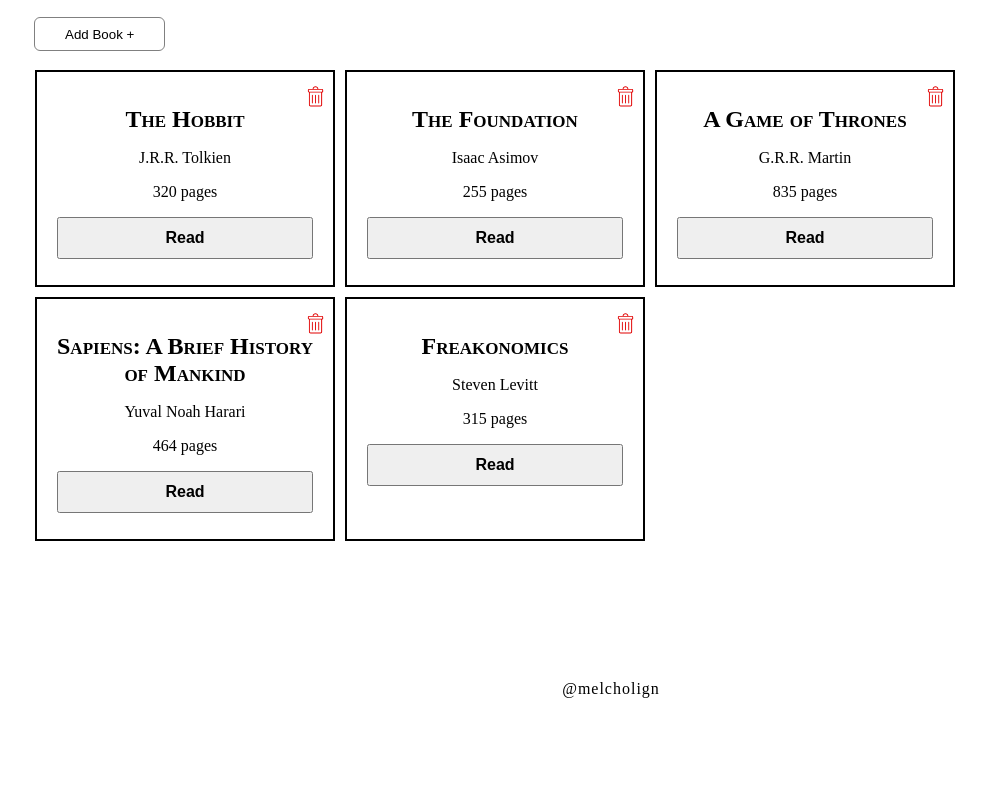
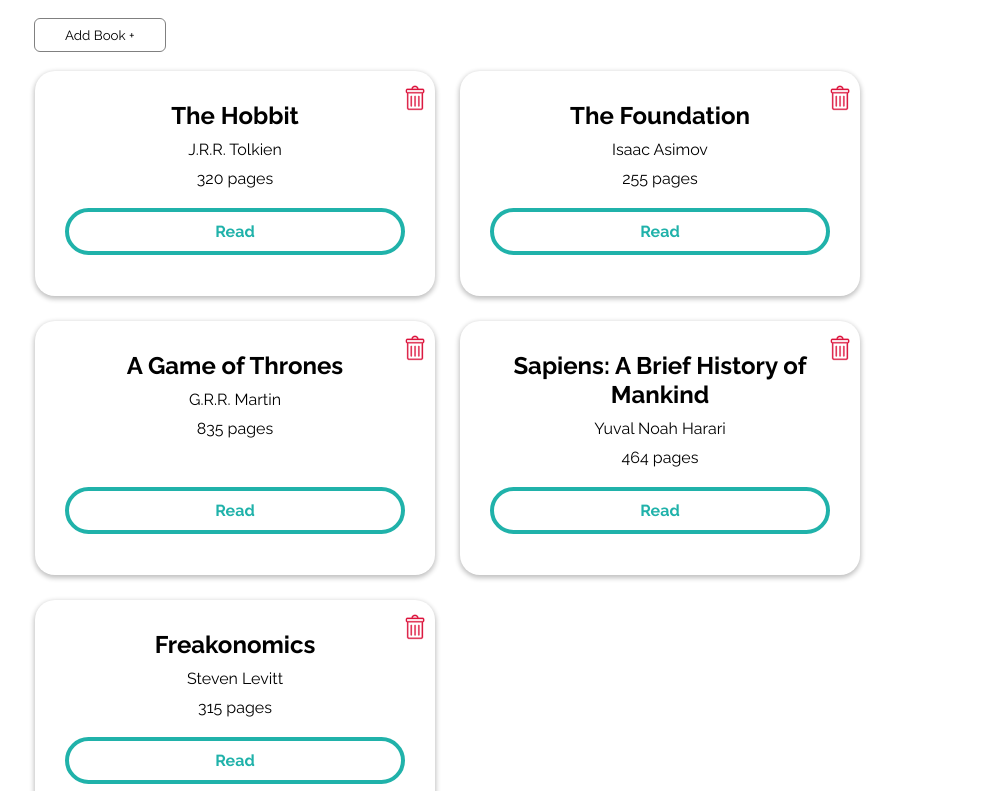
Before and after one commit to melcholign/MyLib, a plain HTML site: page index.html in a window 1280 px wide. Shown: the part 82-873 px from the top of the page, without its empty margins (29-1015 px from the left). Before the commit the page ends 800 px from the top, so only its background shows below. Drawn offline with Linux system fonts and the light colour scheme.

Commit message:
Change font and card styles

```diff
--- a/index.html
+++ b/index.html
@@ -5,13 +5,17 @@
     <meta charset="UTF-8">
     <meta name="viewport" content="width=device-width, initial-scale=1.0">
     <title>MyLib</title>
+    <link rel="preconnect" href="https://fonts.googleapis.com">
+    <link rel="preconnect" href="https://fonts.gstatic.com" crossorigin>
+    <link href="https://fonts.googleapis.com/css2?family=Raleway:ital,wght@0,100..900;1,100..900&display=swap"
+        rel="stylesheet">
     <link rel="stylesheet" href="./styles.css">
     <script src="script.js" defer></script>
 </head>
 
 <body>
     <header>
-        <h1>MyLib</h1>
+        <h1>-- MyLib --</h1>
     </header>
     <main>
         <dialog class="add-book">
@@ -23,21 +27,8 @@
                 <p><button>Add</button></p>
             </form>
         </dialog>
-        <button class="add-book">Add Book +</button>
+        <button class="add-book">Add Book <span>+</span></button>
         <div class="card-container">
-            <!-- <div class="card">
-                <button class="delete">
-                    <svg xmlns="http://www.w3.org/2000/svg" xmlns:xlink="http://www.w3.org/1999/xlink" version="1.1"
-                        x="0px" y="0px" viewBox="0 0 100 100" enable-background="new 0 0 100 100" xml:space="preserve">
-                        <path
-                            d="M75.7,19.5H61.6C60.7,13.8,55.9,9.4,50,9.4c-5.9,0-10.8,4.4-11.6,10.1H24.5c-2.7,0-4.9,2.2-4.9,4.9v5c0,2.5,1.8,4.5,4.2,4.8  v48.8c0,3.6,2.9,6.5,6.5,6.5h39.7c3.6,0,6.5-2.9,6.5-6.5V34.3c2.4-0.4,4.2-2.4,4.2-4.8v-5C80.6,21.7,78.4,19.5,75.7,19.5z M50,13.1  c3.9,0,7.1,2.7,7.8,6.4H42.1C42.9,15.9,46.1,13.1,50,13.1z M72.7,83.1c0,1.5-1.2,2.8-2.8,2.8H30.2c-1.5,0-2.8-1.2-2.8-2.8V34.4h45.2  V83.1z M76.9,29.4c0,0.7-0.5,1.2-1.2,1.2H24.5c-0.7,0-1.2-0.5-1.2-1.2v-5c0-0.7,0.5-1.2,1.2-1.2h51.1c0.7,0,1.2,0.5,1.2,1.2V29.4z   M35.7,76.3V44.7c0-1,0.8-1.8,1.8-1.8c1,0,1.8,0.8,1.8,1.8v31.6c0,1-0.8,1.8-1.8,1.8C36.5,78.2,35.7,77.3,35.7,76.3z M48.4,76.3  V44.7c0-1,0.8-1.8,1.8-1.8c1,0,1.8,0.8,1.8,1.8v31.6c0,1-0.8,1.8-1.8,1.8C49.2,78.2,48.4,77.3,48.4,76.3z M61.1,76.3V44.7  c0-1,0.8-1.8,1.8-1.8c1,0,1.8,0.8,1.8,1.8v31.6c0,1-0.8,1.8-1.8,1.8C62,78.2,61.1,77.3,61.1,76.3z" />
-                    </svg>
-                </button>
-                <p class="book-title">Some Book</p>
-                <p class="book-author">Some Author</p>
-                <p class="book-pages">1000</p>
-                <p class="book-read"><button>Read</button></p>
-            </div> -->
         </div>
     </main>
     <footer>
--- a/script.js
+++ b/script.js
@@ -81,9 +81,11 @@ function createBookCard(book) {
     readButton.addEventListener('click', () => {
         if(readButton.textContent === 'Read') {
             readButton.textContent = 'Unread';
+            readP.classList.add('unread');
             myLibrary[cardDiv.getAttribute('data-index')].read = true;
         } else {
             readButton.textContent = 'Read';
+            readP.classList.remove('unread')
             myLibrary[cardDiv.getAttribute('data-index')].read = false;
         }
     })
--- a/styles.css
+++ b/styles.css
@@ -1,3 +1,7 @@
+body, button {
+    font-family: "Raleway", sans-serif;
+}
+
 body {
     margin: 0px;
     min-height: 100vh;
@@ -14,7 +18,6 @@ body>header>h1 {
     font-size: 3rem;
     font-weight: bold;
     text-align: center;
-    font-variant: small-caps;
     letter-spacing: 1px;
 }
 
@@ -38,9 +41,9 @@ body>main {
 .card-container {
     margin-top: 20px;
     display: grid;
-    grid-template-columns: repeat(auto-fit, minmax(200px, 300px));
+    grid-template-columns: repeat(auto-fit, minmax(200px, 400px));
     grid-auto-rows: max-content;
-    gap: 10px;
+    gap: 25px;
 }
 
 button.add-book {
@@ -93,20 +96,31 @@ form.add-book button {
 
 .card {
     position: relative;
-    border: 2px solid black;
+    border-radius: 20px;
+    box-shadow: 0px 2px 5px 1px silver;
     text-align: center;
-    padding: 10px 20px;
+    padding: 25px 30px;
+    display: flex;
+    flex-direction: column;
 }
 
 .book-title {
-    font-variant: small-caps;
     font-size: 1.5rem;
     font-weight: bold;
     margin-bottom: 0px;
 }
 
-.book-info>p:not(.book-read) {
+.card>p:not(.book-read) {
     margin: 5px;
+}
+
+.card>p.book-pages {
+    margin-bottom: 20px;
+}
+
+.book-read {
+    margin-top: auto;
+
 }
 
 .book-read>button {
@@ -115,6 +129,30 @@ form.add-book button {
     padding: 10px;
     font-size: 1rem;
     font-weight: bold;
+    background-color: transparent;
+    border: 4px solid lightseagreen;
+    color: lightseagreen;
+    border-radius: 25px;
+    outline: none;
+}
+
+.book-read>button:hover {
+    border-color: rgb(22, 120, 113);
+    color: rgb(22, 120, 113);
+}
+
+.book-read>button:active {
+    box-shadow: inset 2px 1px 4px 1px silver;
+}
+
+.book-read.unread>button {
+    border: 4px solid lightcoral;
+    color: lightcoral;
+}
+
+.book-read.unread>button:hover {
+    border-color: rgb(154, 86, 86);
+    color: rgb(154, 86, 86);
 }
 
 .delete {
@@ -128,10 +166,12 @@ form.add-book button {
 }
 
 .delete svg {
-    width: 25px;
+    width: 30px;
     height: auto;
 }
 
 .delete path {
-    fill: rgb(225, 0, 0);
+    fill: crimson;
+    stroke: crimson;
+    stroke-width: 1px;
 }
```
